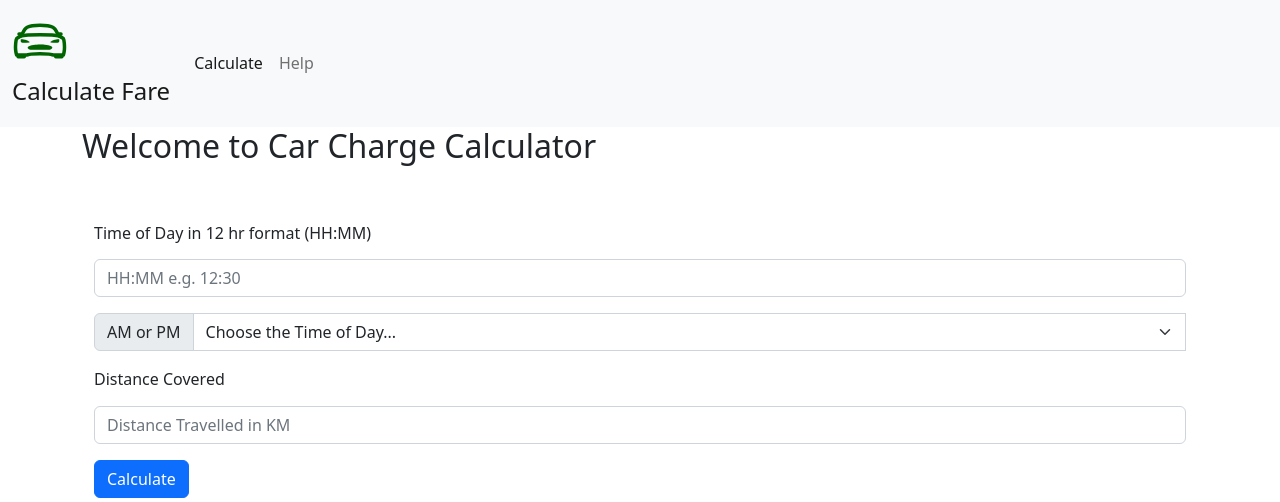
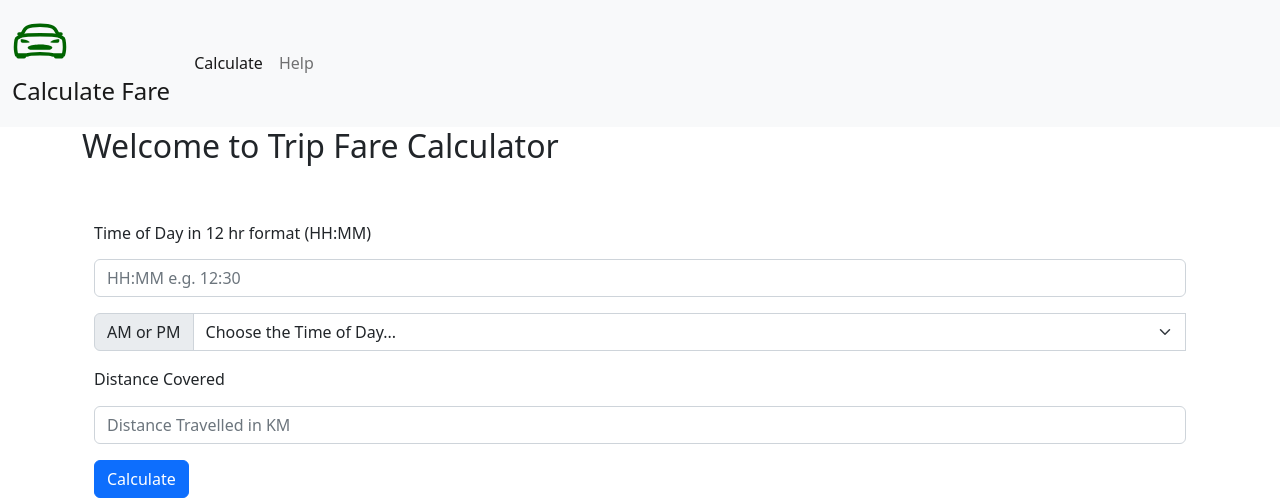
Before and after one commit to bikey33/Task-2-Django-App-for-Trip-Fare-Calculation, a Django app: page /fareapp/home/ in a window 1280 px wide. Shown: the top 502 px of the page. Run offline with Django 4.2, Linux system fonts and the light colour scheme.

Commit message:
Second Commit-after removing bugs

```diff
--- a/Django_task2_fare_calulator/urls.py
+++ b/Django_task2_fare_calulator/urls.py
@@ -19,4 +19,5 @@ from django.urls import path, include
 urlpatterns = [
     path('admin/', admin.site.urls),
     path('fareapp/',include('fareapp.urls')),
+    # Route urls with '127.0.0.1:8000/fareapp/home/' to home path of fareapp's urls
 ]
--- a/fareapp/forms.py
+++ b/fareapp/forms.py
@@ -4,3 +4,4 @@ class DataForm(forms.ModelForm):
     class Meta:
         model = Faredata
         fields = ['time', 'initial_fare']
+# It's just a dummy form don't require that actually
--- a/fareapp/urls.py
+++ b/fareapp/urls.py
@@ -2,6 +2,6 @@ from django.urls import path
 from . import views
 
 urlpatterns = [
-    path('home/',views.home, name = 'home'),
+    path('home/',views.home, name = 'home'), # Route urls with 'fareapp/home/' to home viewfunction
 
 ]
--- a/fareapp/views.py
+++ b/fareapp/views.py
@@ -7,10 +7,11 @@ from .models import Faredata
 def home(request):
     context = {}
     error_message = None
-    if request.method == "POST":
+    if request.method == "POST": # Checking if the method is post or not
         t = request.POST['time']
         am_or_pm = request.POST['select']
         distance = request.POST['distance']
+
         # Validating if each field has valid data or not
         # Validating whether each field is empty or not
         if (not t):
@@ -43,11 +44,10 @@ def home(request):
         if not am_or_pm:
             error_message = "Please Select either AM or PM"
 
-
-
         # Read Data  for fare calculation  from database
         if not error_message:
             try:
+                # Fetching Data of fare rates from database
                 data = Faredata.objects.get(time=time_24)
                 Initial_rate = data.initial_fare
                 km_rate = data.km_rate
@@ -55,6 +55,7 @@ def home(request):
                 service_charge = data.service_charge
                 print(km_rate)
                 distance_fare = dist_float* km_rate
+
                 # Calculating Fares both variable and fixed
                 trip_fare = Initial_rate + dist_float* km_rate
                 service_inccur = (trip_fare*service_charge/100)
@@ -65,8 +66,13 @@ def home(request):
                 print("Total fare inaccured is:",total_fare)
                 # If Post request is made by submitting all the information
                 print("Time:", time_24,'Time of Day:',am_or_pm, 'Distance:', distance)
+
+                # Adding percentage sign for the surge and service rates represented in Percentage
+                surge_pct = str(surge_rate)+ "%"
+                service_pct = str(service_charge) + "%"
+
                 # Bundle all the fare data to be shown on the table and show total table in a dictionary
-                context = {'total':total_fare, 'km_rate':km_rate,'surge_rate':surge_rate,'service_charge':service_charge,'initial_fare': Initial_rate,'distance_fare': distance_fare,'service_incurr':service_inccur,'surge_incurr':surge_inccur,'error_message':error_message,'time': t,'am':am,'distance':distance}
+                context = {'total':total_fare, 'km_rate':km_rate,'surge_rate':surge_pct,'service_charge':service_pct,'initial_fare': Initial_rate,'distance_fare': distance_fare,'service_incurr':service_inccur,'surge_incurr':surge_inccur,'error_message':error_message,'time': t,'am':am,'distance':distance}
                 # Pass context to HTML template side
                 return render(request, 'home.html', context)
 
--- a/templates/home.html
+++ b/templates/home.html
@@ -5,7 +5,7 @@ Kilometer travelled.
 The calculated information will be echoed as label in the same template-->
 {% extends 'base.html' %}
 {% block content %}
-    <h2> Welcome to Car Charge Calculator</h2>
+    <h2> Welcome to Trip Fare Calculator</h2>
     <br/>
       <div class='container'>
      <br/>
```
